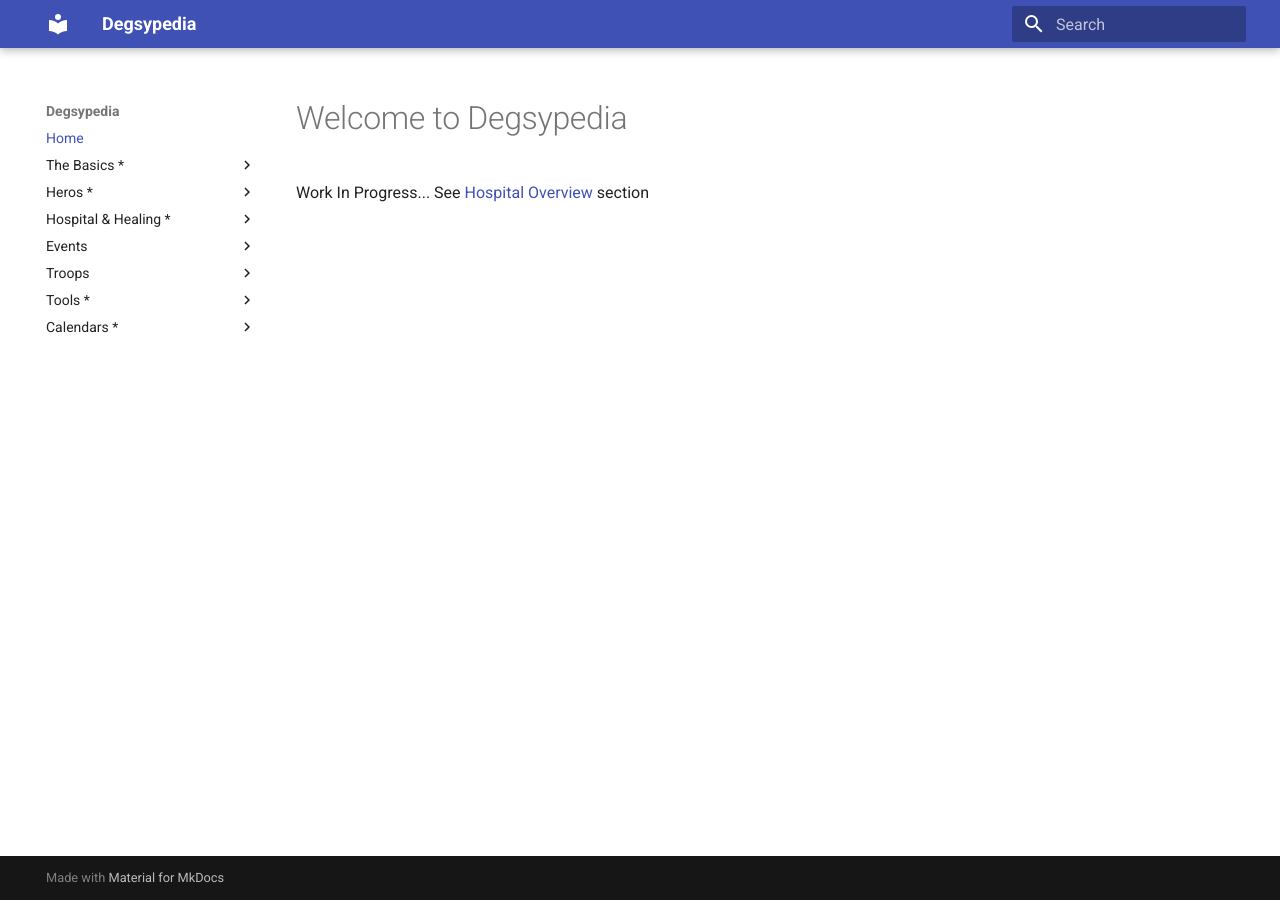
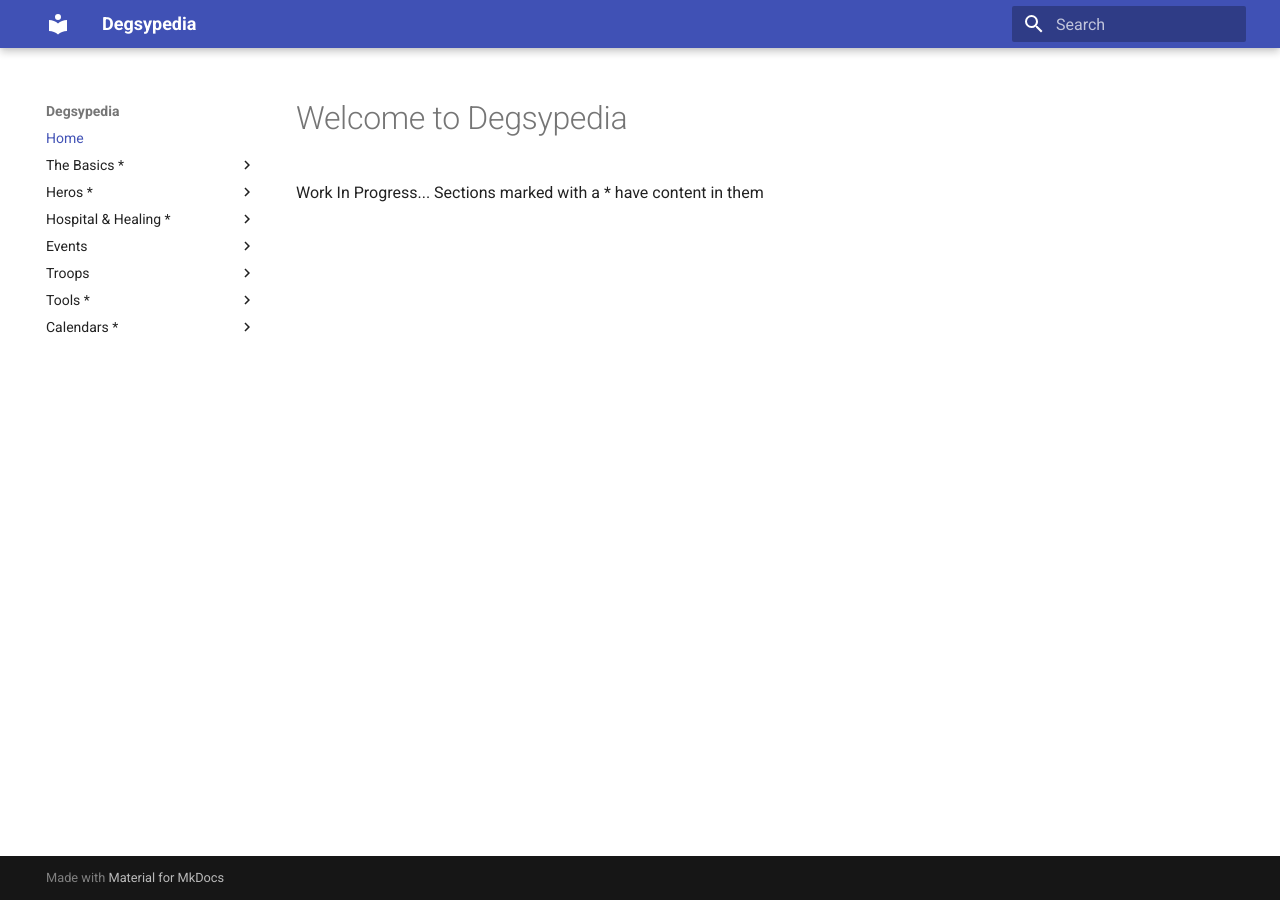
Before and after one commit to Degsy81/degsypedia, an MkDocs documentation site: the page built from docs/index.md, in a window 1280 px wide. Built offline with MkDocs 1.6.1 and Material for MkDocs 9.7.7, drawn with Linux system fonts in a browser that asks for light colours.

Commit message:
Updated index

```diff
--- a/docs/index.md
+++ b/docs/index.md
@@ -1,3 +1,3 @@
 # Welcome to Degsypedia
 
-Work In Progress... See [Hospital Overview](hospital/hospital_overview.md) section
+Work In Progress... Sections marked with a * have content in them
```
